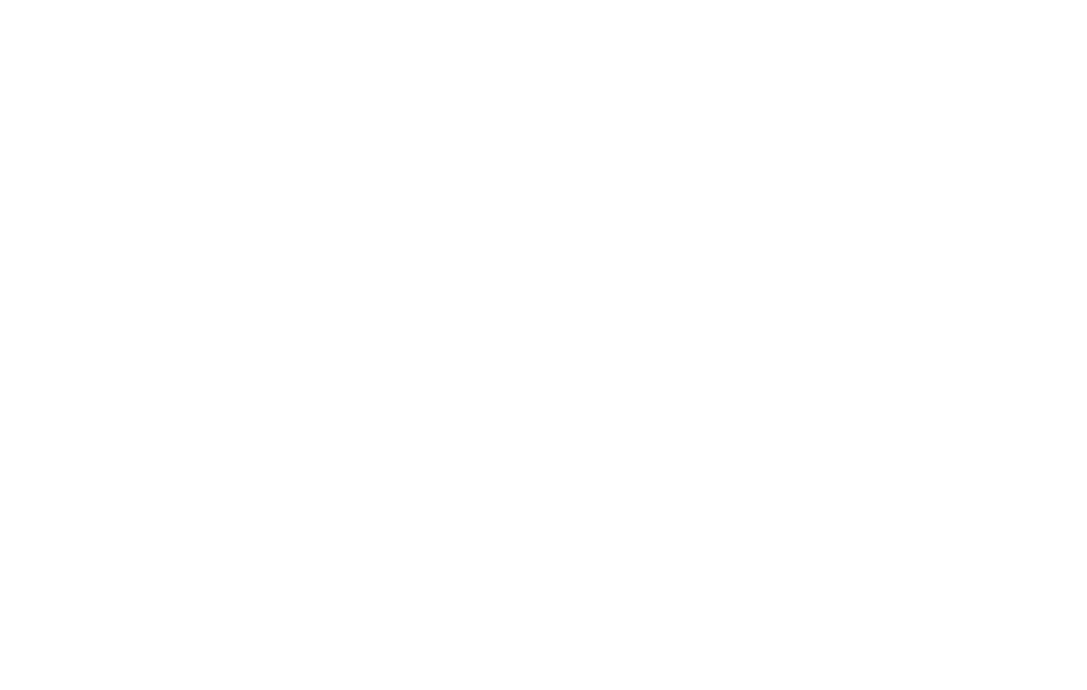
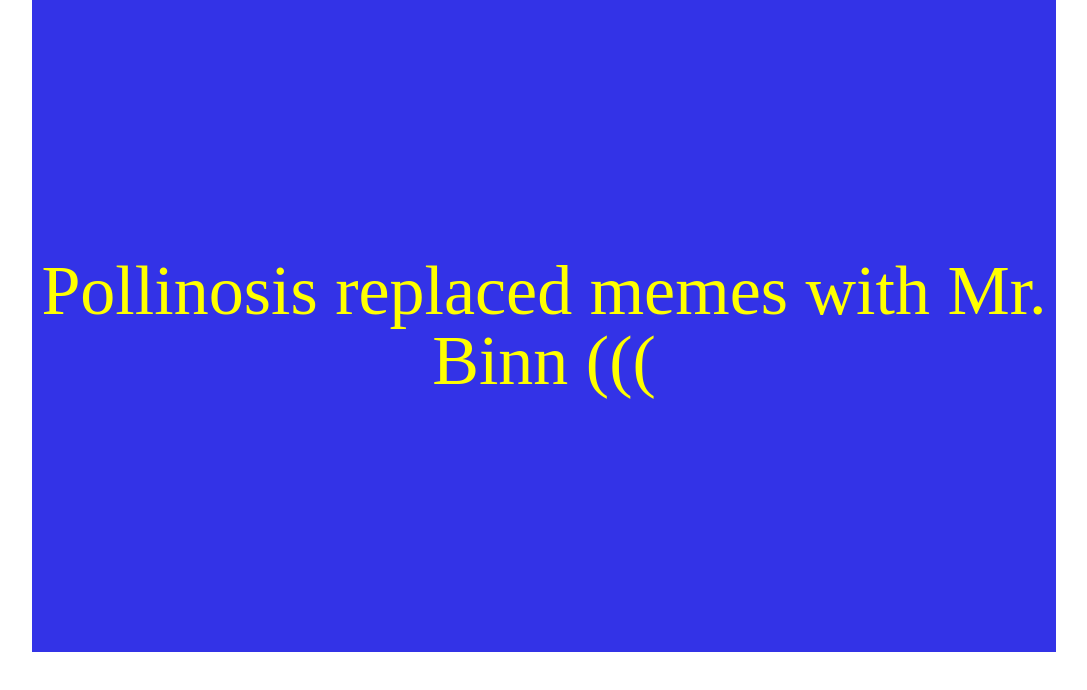
Before and after one commit to AnnPoltoratskaya/cssMemSlider, a plain HTML site: page cssMemSlider/index.html in a window 1280 px wide. Shown: the whole page, without its empty margins (96-1183 px from the left). Drawn offline with Linux system fonts and the light colour scheme.

Commit message:
feat: add “slider” in index.html :) (Mon, May 16, 2022 22:49:23)

```diff
--- a/cssMemSlider/index.html
+++ b/cssMemSlider/index.html
@@ -7,8 +7,17 @@
         <meta http-equiv="X-UA-Compatible" content="ie=edge">
         <title>cssMemSlider from Anna Poltoratskaya</title>
         <link rel="stylesheet" href="css/style_zero.css">
+        <link rel="stylesheet" href="css/style.css">
     </head>
     <body>
-
+        <div class="wrapper">
+            <main class="main">
+                <section class="slider">
+                    <div class="slider__container">
+                        <h1>Pollinosis replaced memes with Mr. Binn (((</h1>
+                    </div>
+                </section>
+            </main>
+        </div>
     </body>
 </html>
```
